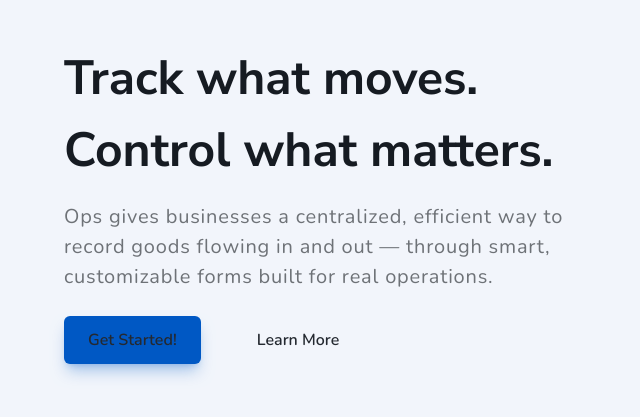
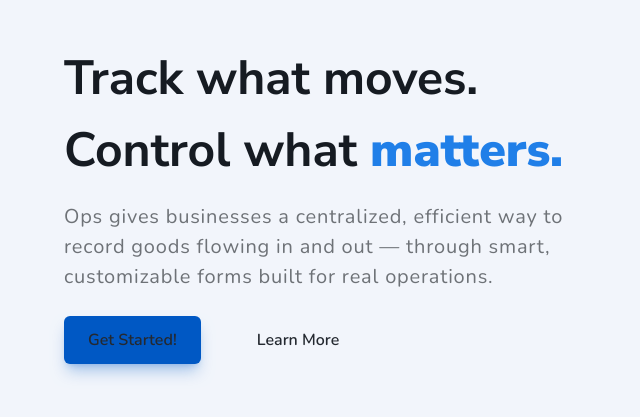
Before and after one commit to cynessa-dev/ops, a Next.js app: page / in a window 1280 px wide. Shown: the part 197-614 px from the top of the page, without its empty margins (0-640 px from the left). Built offline with nearby package versions, Linux system fonts and the light colour scheme.

Commit message:
✨ feat(hero): visual effects on tagline for better clarity to users

```diff
--- a/components/landing/hero.tsx
+++ b/components/landing/hero.tsx
@@ -11,12 +11,14 @@ export default function Hero() {
 
             {/* LEFT CONTAINER */}
             <div className="flex flex-col justify-center gap-4 px-8 py-16 lg:px-16">
-                <h1 className="text-[3rem] font-bold">
-                    Track what moves. Control what matters.
-                </h1>
-                <p className="text-muted text-[1.25rem] font-light tracking-[0.05rem]">
-                    Ops gives businesses a centralized, efficient way to record goods flowing in and out — through smart, customizable forms built for real operations.
-                </p>
+                <div className="flex flex-col gap-4 select-none">
+                    <h1 className="text-[3rem] font-bold">
+                        Track what moves. Control what <span className="text-primary-default font-black">matters.</span>
+                    </h1>
+                    <p className="text-muted text-[1.25rem] font-light tracking-[0.05rem]">
+                        Ops gives businesses a centralized, efficient way to record goods flowing in and out — through smart, customizable forms built for real operations.
+                    </p>
+                </div>
 
                 {/* CTA */}
                 <div className="flex gap-8 mt-2">
```
